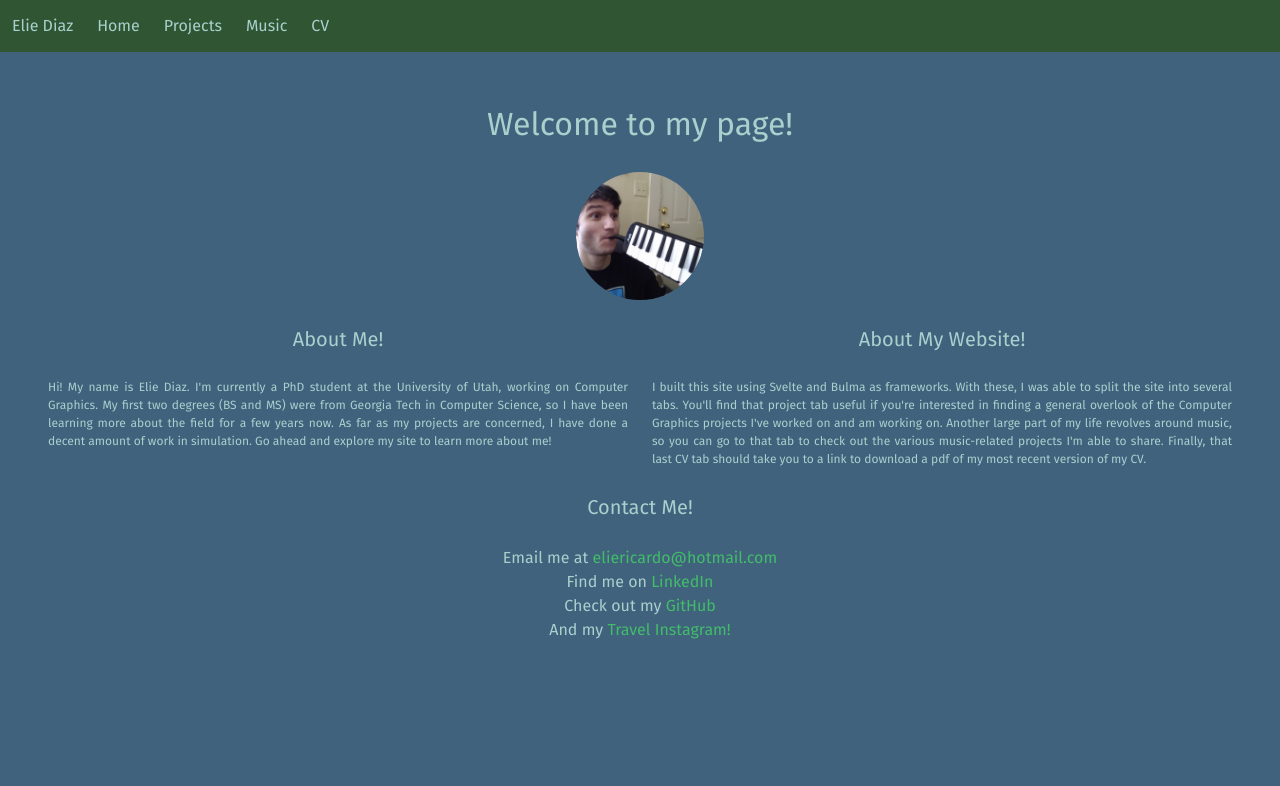
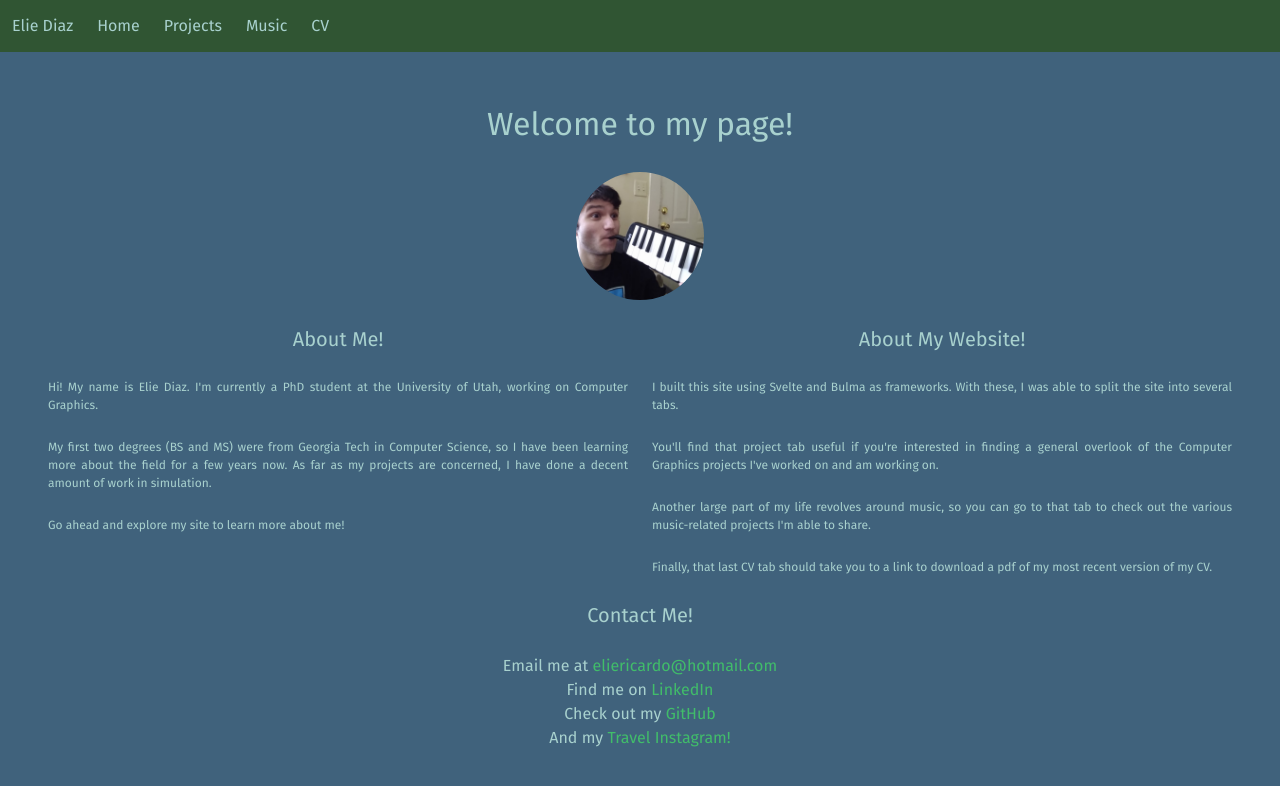
Before and after one commit to ElienDiaz/my_website, a Svelte app: page / in a window 1280 px wide. Shown: the top 786 px of the page. Built offline with nearby package versions, Linux system fonts and the light colour scheme.

Commit message:
Spaced out the paragraphs so they're easier to digest

```diff
--- a/src/pages/Home.svelte
+++ b/src/pages/Home.svelte
@@ -18,11 +18,17 @@
             </div>
             <div class="block has-text-justified is-size-7">
                 Hi! My name is Elie Diaz. I'm currently a PhD student at the
-                University of Utah, working on Computer Graphics. My first two
+                University of Utah, working on Computer Graphics.
+            </div>
+            <div class="block has-text-justified is-size-7">
+                My first two
                 degrees (BS and MS) were from Georgia Tech in Computer Science,
                 so I have been learning more about the field for a few years
                 now. As far as my projects are concerned, I have done a decent
-                amount of work in simulation. Go ahead and explore my site to
+                amount of work in simulation.
+            </div>
+            <div class="block has-text-justified is-size-7">
+                Go ahead and explore my site to
                 learn more about me!
             </div>
             <!-- <div class="block is-size-7">
@@ -48,12 +54,21 @@
             </div>
             <div class="block has-text-justified is-size-7">
                 I built this site using Svelte and Bulma as frameworks. With
-                these, I was able to split the site into several tabs. You'll
+                these, I was able to split the site into several tabs.
+            </div>
+            <div class="block has-text-justified is-size-7">
+                You'll
                 find that project tab useful if you're interested in finding a
                 general overlook of the Computer Graphics projects I've worked
-                on and am working on. Another large part of my life revolves
+                on and am working on.
+            </div>
+            <div class="block has-text-justified is-size-7">
+                Another large part of my life revolves
                 around music, so you can go to that tab to check out the various
-                music-related projects I'm able to share. Finally, that last CV tab
+                music-related projects I'm able to share.
+            </div>
+            <div class="block has-text-justified is-size-7">
+                Finally, that last CV tab
                 should take you to a link to download a pdf of my most recent
                 version of my CV.
             </div>
```
